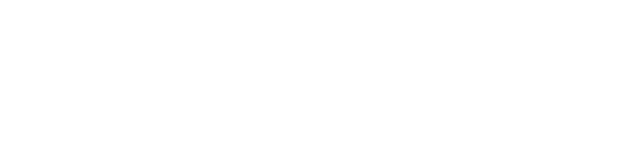
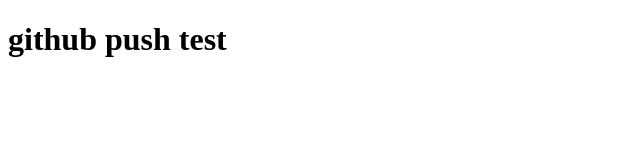
Before and after one commit to chronos58/sosa-project1, a plain HTML site: page index.html in a window 1280 px wide. Shown: the whole page, without its empty margins (0-640 px from the left). Drawn offline with Linux system fonts and the light colour scheme.

Commit message:
Update homepage

```diff
--- a/index.html
+++ b/index.html
@@ -2,9 +2,9 @@
 <html lang = "en">
     <head>
         <meta charset="UTF-8">
-        <title></title>
+        <title>Resume</title>
     </head>
     <body>
-
+        <h1>github push test</h1>
     </body>
 </html>
```
